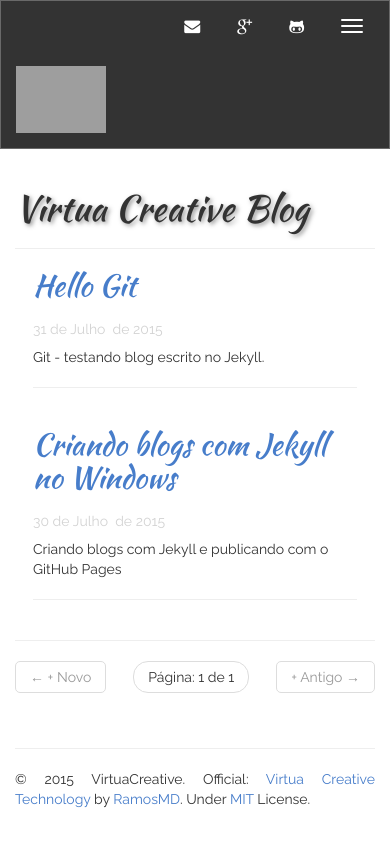
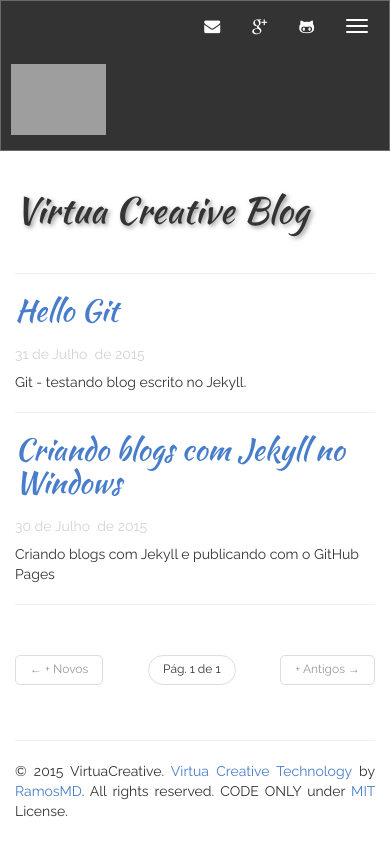
Before and after one commit to VirtuaCreative/blog, a Jekyll site: the page built from index.html, in a window 390 px wide. Shown: the top 856 px of the page. Built offline with Jekyll 4.4.1, drawn with Linux system fonts in a browser that asks for light colours; the list of posts is cut into pages by our own code.

Commit message:
updating css styles
-adding permalink to config
-fixing ~320px screens layout

```diff
--- a/_config.yml
+++ b/_config.yml
@@ -4,11 +4,12 @@
 highlighter: pygments
 markdown: kramdown
 disqus: virtuacreative
+permalink: /:title.html
 
 defaults:
   -
     scope:
-      path: ""
+      path: "" # empty string for all files
     values:
       title: Virtua Creative Blog
 
--- a/_includes/default.html
+++ b/_includes/default.html
@@ -110,7 +110,7 @@
 		<footer>
 			<hr/>
 			<p>
-				&copy; {{ site.time | date: '%Y' }} {{ site.author.name }}. Official: <a href="http://www.virtuacreative.com.br/">Virtua Creative Technology</a> by <a href="https://plus.google.com/u/0/+MarciaDiasRamosMD/posts">RamosMD</a>. Under <a href="http://opensource.org/licenses/MIT">MIT</a> License.
+				&copy; {{ site.time | date: '%Y' }} {{ site.author.name }}. <a href="http://www.virtuacreative.com.br/">Virtua Creative Technology</a> by <a href="https://plus.google.com/u/0/+MarciaDiasRamosMD/posts">RamosMD</a>. All rights reserved. CODE ONLY under <a href="http://opensource.org/licenses/MIT">MIT</a> License.
 			</p>
 		</footer>
 	</div>
--- a/assets/css/style.css
+++ b/assets/css/style.css
@@ -92,6 +92,7 @@
 .page-header {
 	color: #333;
 	text-shadow: 2px 2px 4px rgba(51, 51, 51, 0.5);
+	padding-bottom: 33px;
 }
 
 article{
@@ -354,9 +355,46 @@
 	background-color: white !important;
 }
 
+.navbar-brand {
+	position: relative;
+	padding-right: 0px !important;
+	margin-top: 7px;
+	padding-left: 10px;
+	padding-top: 6px;
+}
+
+.navbar-toggle {
+	margin-right: 10px !important;
+}
+
 .divider-1 {
 	border-bottom: 1px solid gray;
 }
+
+span.lineno {
+	color: red;
+}
+
+pre {
+	background-color: floralwhite !important;
+}
+
+code {
+	background-color: lightyellow;
+	color: brown;
+}
+
+.pager-index {
+	margin-top: 20px;
+	padding-right: 40px;
+	padding-left: 40px;
+}
+
+.pager li:hover>a {
+	background-color: #477dca;
+	color: white;
+}
+
 
 @media screen and (max-width: 768px) {
 
@@ -366,4 +404,45 @@
 	.tab-content {
 		margin-top: 30px;
 	}
+	.nav-tabs-vertical {
+		border-right: none;
+	}
+	.pager-index {
+		margin-top: 50px;
+	}
+	.pager li>a, .pager li>span {
+		font-size: 12px;
+	}
 }
+
+@media screen and (max-width: 445px) {
+	.author {
+		float: left;
+		margin-top: 50px;
+	}
+	article {
+		margin-bottom: 20px;
+		padding: 0px;
+	}
+	.pager-index {
+		padding-left: 0px !important;
+		padding-right: 0px !important;
+	}
+
+}
+
+@media screen and (max-width: 335px) {
+	.page-header {
+		padding-bottom: 33px;
+	}
+
+	.page-header h1 {
+		font-size: 30px;
+	}
+	h2 {
+		font-size: 26px;
+	}
+	.pager li>a, .pager li>span {
+		padding: 4px 10px;
+	}
+}
--- a/index.html
+++ b/index.html
@@ -44,36 +44,35 @@
  <hr/>
 </article>
 {% endfor %}
-<hr/>
 
 
-<ul class="pager">
+<ul class="pager pager-index">
 
   {% if paginator.previous_page %}
   <li class="previous">
     {% if paginator.previous_page == 1 %}
-    <a href="{{ site.BASE_PATH }}/">&larr; + Novo </a>
+    <a href="{{ site.BASE_PATH }}/">&larr; + Novos</a>
     {% else %}
-    <a href="{{ site.BASE_PATH }}/{{ site.paginate_path | replace: ':num', paginator.previous_page }}">&larr; + Novo </a>
+    <a href="{{ site.BASE_PATH }}/{{ site.paginate_path | replace: ':num', paginator.previous_page }}">&larr; + Novos</a>
     {% endif %}
   </li>
   {% else %}
   <li class="previous disabled">
-    <a>&larr; + Novo </a>
+    <a>&larr; + Novos</a>
   </li>
   {% endif %}
 
   <li>
-    <span class="page_number">Página: {{ paginator.page }} de {{ paginator.total_pages }}</span>
+    <span class="page_number">Pág. {{ paginator.page }} de {{ paginator.total_pages }}</span>
   </li>
 
   {% if paginator.next_page %}
   <li class="next">
-    <a href="{{ site.BASE_PATH }}/{{ site.paginate_path | replace: ':num', paginator.next_page }}"> + Antigo &rarr;</a>
+    <a href="{{ site.BASE_PATH }}/{{ site.paginate_path | replace: ':num', paginator.next_page }}">+ Antigos &rarr;</a>
   </li>
   {% else %}
   <li class="next disabled">
-    <a> + Antigo &rarr;</a>
+    <a>+ Antigos &rarr;</a>
   </li>
   {% endif %}
 
```
